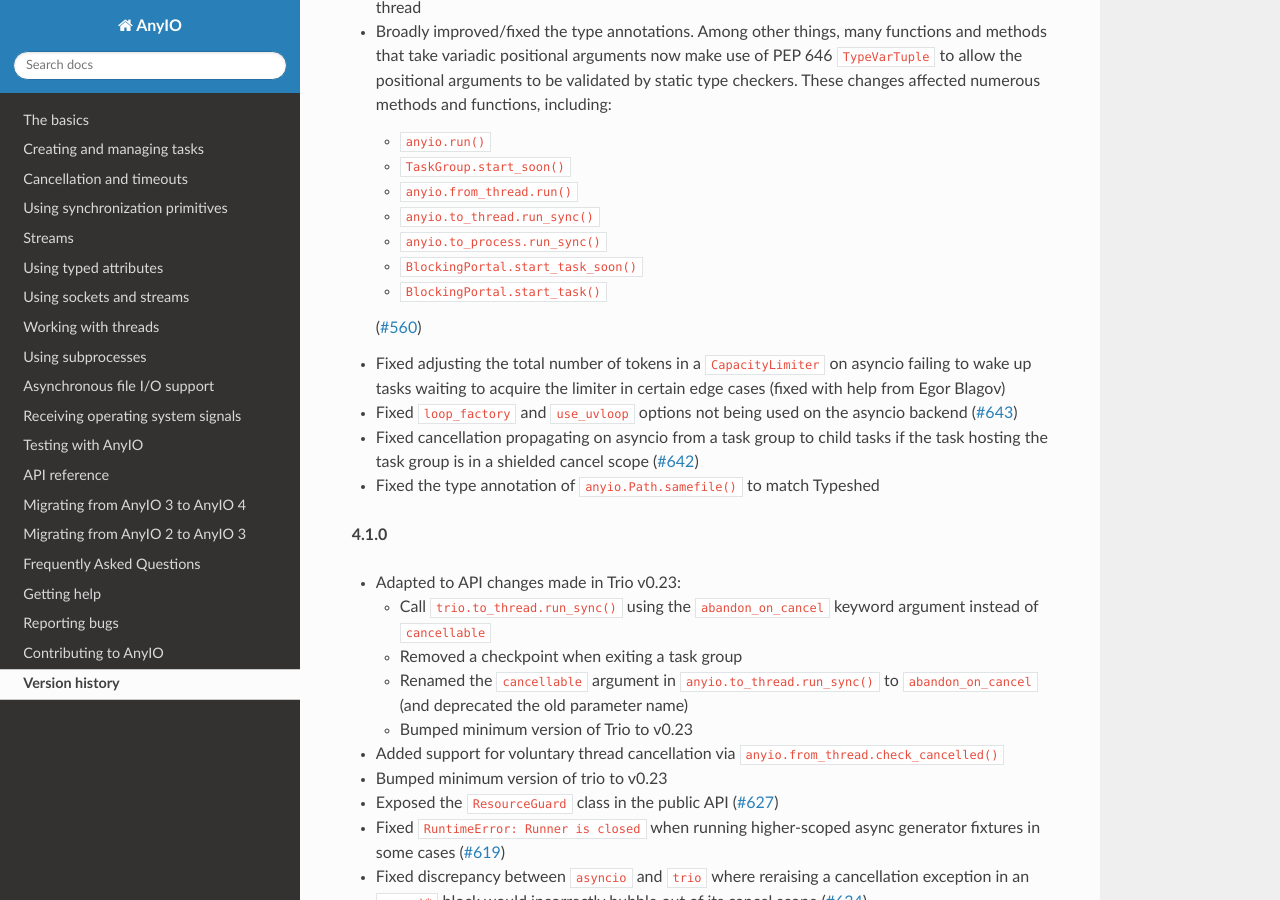
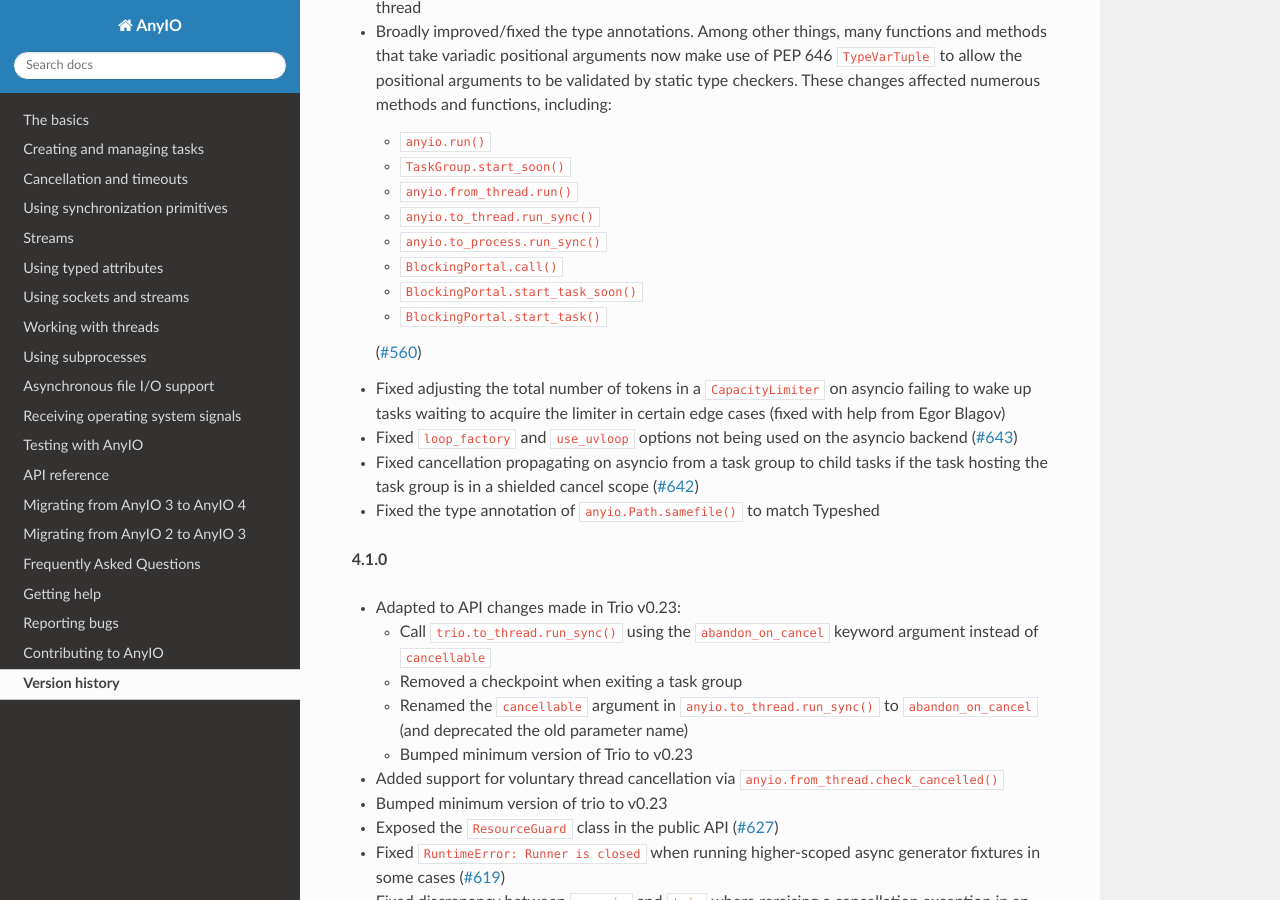
Before and after one commit to agronholm/anyio, a Sphinx documentation site: the page built from docs/versionhistory.rst, in a window 1280 px wide and 900 px high, scrolled down 335 px. Built offline with Sphinx 7.4.7 and the Read the Docs theme 2.0.0, drawn with Linux system fonts in a browser that asks for light colours; the version number could not be read and is left out.

Commit message:
Also mentioned BlockingPortal.call() in the changelog

```diff
--- a/docs/versionhistory.rst
+++ b/docs/versionhistory.rst
@@ -20,6 +20,7 @@ This library adheres to `Semantic Versioning 2.0 <http://semver.org/>`_.
   * ``anyio.from_thread.run()``
   * ``anyio.to_thread.run_sync()``
   * ``anyio.to_process.run_sync()``
+  * ``BlockingPortal.call()``
   * ``BlockingPortal.start_task_soon()``
   * ``BlockingPortal.start_task()``
 
```
